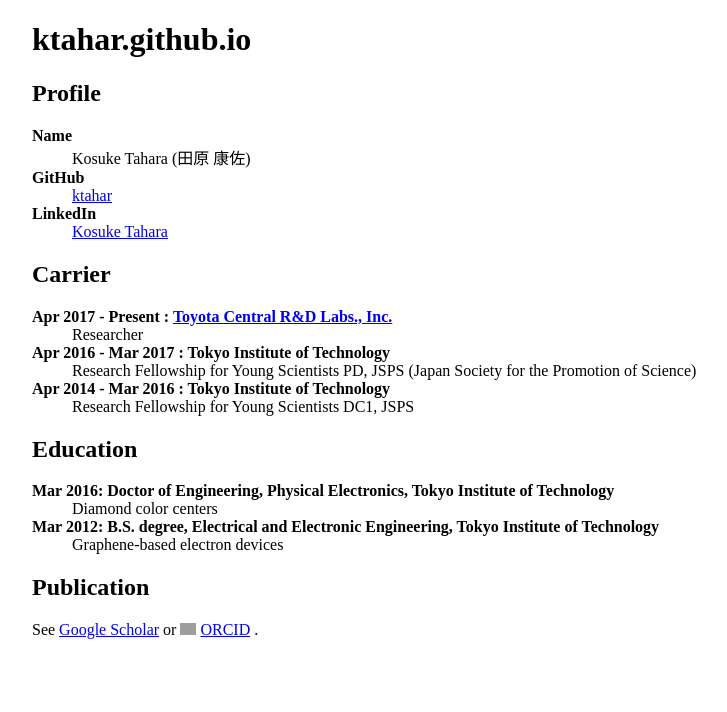
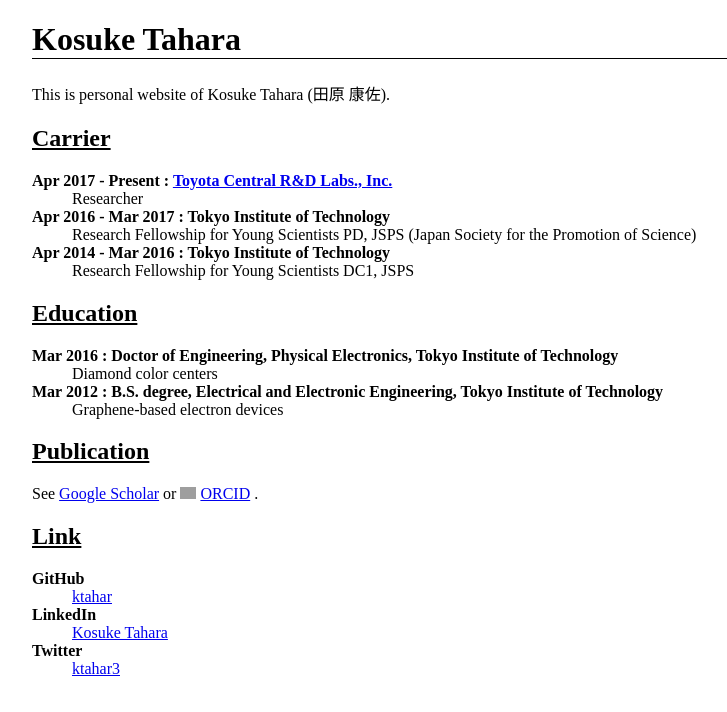
Before and after one commit to ktahar/ktahar.github.io, a plain HTML site: page index.html in a window 1280 px wide. Shown: the whole page, without its empty margins (0-727 px from the left). Drawn offline with Linux system fonts and the light colour scheme; grey boxes are pictures that could not be loaded.

Commit message:
update styles etc.

```diff
--- a/index.html
+++ b/index.html
@@ -7,16 +7,9 @@
   </head>
   <body>
 
-    <h1 id="name">ktahar.github.io</h1>
-    <h2 id="profile">Profile</h2>
-    <dl>
-      <dt>Name</dt>
-      <dd>Kosuke Tahara (田原 康佐)</dd>
-      <dt>GitHub</dt>
-      <dd><a href="https://github.com/ktahar">ktahar</a></dd>
-      <dt>LinkedIn</dt>
-      <dd><a href="https://www.linkedin.com/in/ktahar">Kosuke Tahara</a></dd>
-    </dl>
+    <h1 id="name">Kosuke Tahara</h1>
+
+    <p>This is personal website of Kosuke Tahara (田原 康佐).</p>
 
     <h2 id="carrier">Carrier</h2>
     <dl>
@@ -30,9 +23,9 @@
 
     <h2 id="education">Education</h2>
     <dl>
-      <dt>Mar 2016: Doctor of Engineering, Physical Electronics, Tokyo Institute of Technology</dt>
+      <dt>Mar 2016 : Doctor of Engineering, Physical Electronics, Tokyo Institute of Technology</dt>
       <dd>Diamond color centers</dd>
-      <dt>Mar 2012: B.S. degree, Electrical and Electronic Engineering, Tokyo Institute of Technology</dt>
+      <dt>Mar 2012 : B.S. degree, Electrical and Electronic Engineering, Tokyo Institute of Technology</dt>
       <dd>Graphene-based electron devices</dd>
     </dl>
 
@@ -42,7 +35,17 @@
     or
     <img src="https://orcid.org/sites/default/files/images/orcid_16x16.png" style="width:1em" alt="ORCID iD icon" />
     <a href="https://orcid.org/0000-0002-9474-8970">ORCID</a>
-    . </p>
+    .</p>
+
+    <h2 id="link">Link</h2>
+    <dl>
+      <dt>GitHub</dt>
+      <dd><a href="https://github.com/ktahar">ktahar</a></dd>
+      <dt>LinkedIn</dt>
+      <dd><a href="https://www.linkedin.com/in/ktahar">Kosuke Tahara</a></dd>
+      <dt>Twitter</dt>
+      <dd><a href="https://twitter.com/ktahar3">ktahar3</a></dd>
+    </dl>
 
   </body>
 </html>
--- a/style.css
+++ b/style.css
@@ -1,5 +1,13 @@
 body {
   margin-left: 2em;
+}
+
+h1 {
+  border-bottom: solid 1px;
+}
+
+h2 {
+  text-decoration: underline;
 }
 
 dt {
```
